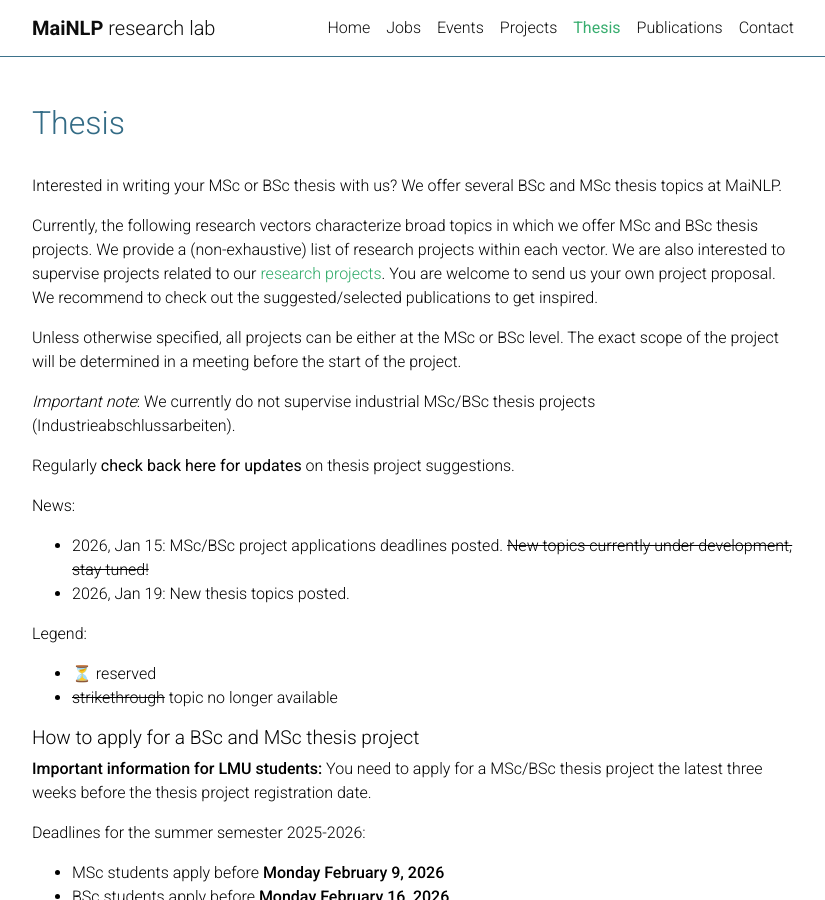
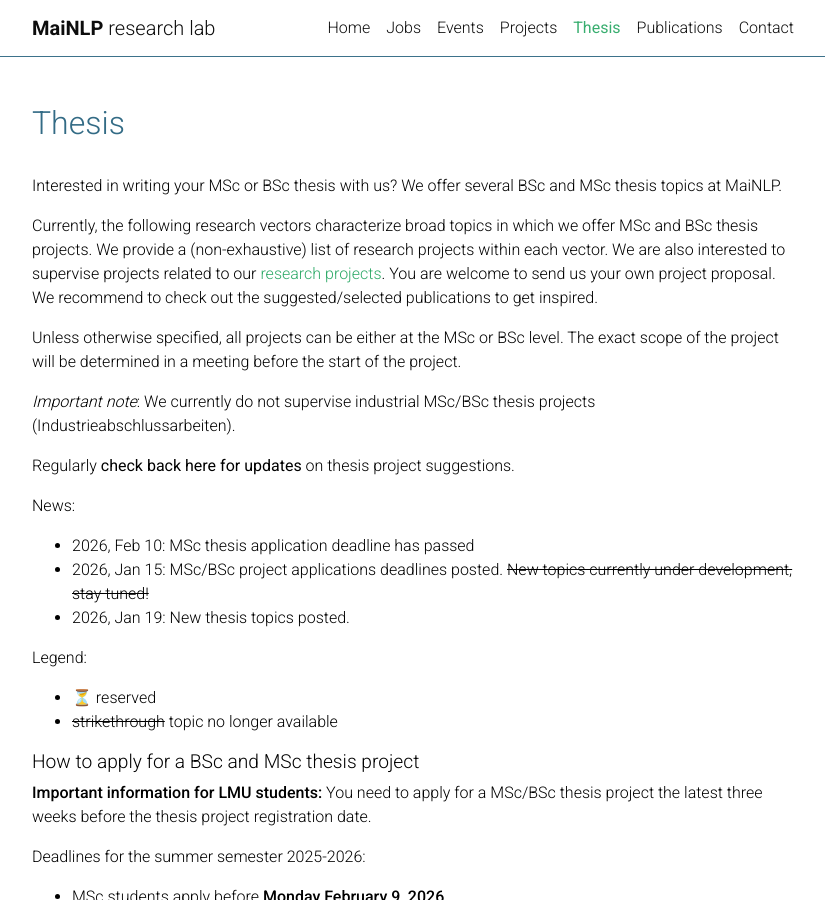
Before and after one commit to mainlp/mainlp.github.io, a Jekyll site: the page built from _pages/thesis.md, in a window 1280 px wide and 900 px high. Shown: the whole window, without its empty margins (223-1048 px from the left). Built offline with Jekyll 4.4.1, drawn with Linux system fonts in a browser that asks for light colours; emoji names are drawn with the system emoji font; comment, search, counter and statistics services are not loaded; a style sheet for code colours, icons or effects is not loaded.

Commit message:
Update thesis.md

```diff
--- a/_pages/thesis.md
+++ b/_pages/thesis.md
@@ -21,6 +21,7 @@ News:
 
 <!-- - 2024, Feb 26: Thank you all for your interest! We are closed for further thesis applications for the upcoming summer semester  -->
 
+- 2026, Feb 10: MSc thesis application deadline has passed
 - 2026, Jan 15: MSc/BSc project applications deadlines posted. ~~New topics currently under development, stay tuned!~~
 - 2026, Jan 19: New thesis topics posted.
 
```
